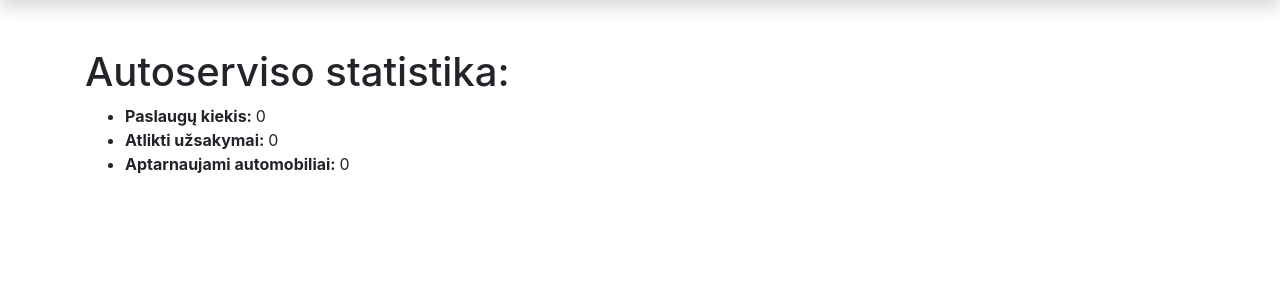
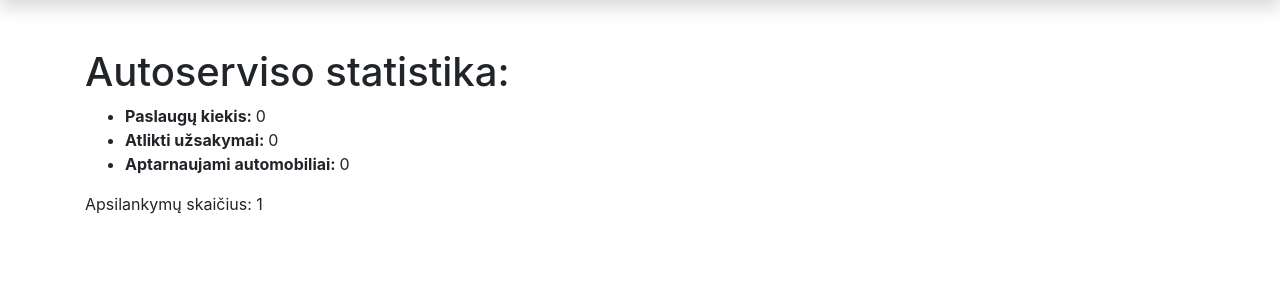
Before and after one commit to DonatasNoreika/django_autoservisas_2023_08, a Django app: page / in a window 1280 px wide. Shown: the part 90-390 px from the top of the page. Run offline with Django 4.2, Linux system fonts and the light colour scheme; data that the repository does not hold is empty; some libraries are stand-ins or nearby versions.

Commit message:
7: +Padaryti, kad pagrindiniame puslapyje būtų rodomas sesijos apsilankymų skaičius.

```diff
--- a/mysite/autoservice/templates/index.html
+++ b/mysite/autoservice/templates/index.html
@@ -9,6 +9,6 @@
     <li><strong>Atlikti užsakymai: </strong>{{ atlikti_uzsakymai }}</li>
     <li><strong>Aptarnaujami automobiliai: </strong>{{ automobiliu_kiekis }}</li>
 </ul>
-
+<p>Apsilankymų skaičius: {{ num_visits }}</p>
 
 {% endblock %}
--- a/mysite/autoservice/views.py
+++ b/mysite/autoservice/views.py
@@ -10,12 +10,14 @@ def index(request):
     paslaugu_kiekis = Paslauga.objects.count()
     atlikti_uzsakymai = Uzsakymas.objects.filter(status__exact='i').count()
     automobiliu_kiekis = Automobilis.objects.count()
+    num_visits = request.session.get('num_visits', 1)
+    request.session['num_visits'] = num_visits + 1
 
     context = {
         "paslaugu_kiekis": paslaugu_kiekis,
         "atlikti_uzsakymai": atlikti_uzsakymai,
         "automobiliu_kiekis": automobiliu_kiekis,
-
+        'num_visits': num_visits,
     }
 
     return render(request, "index.html", context=context)
```
